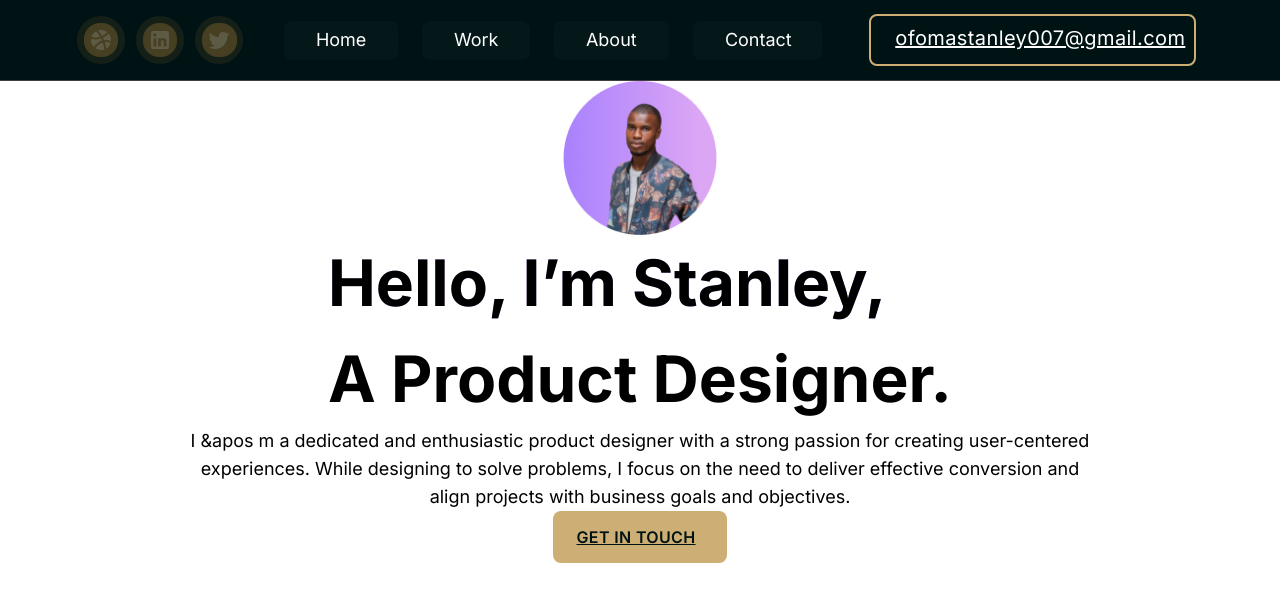
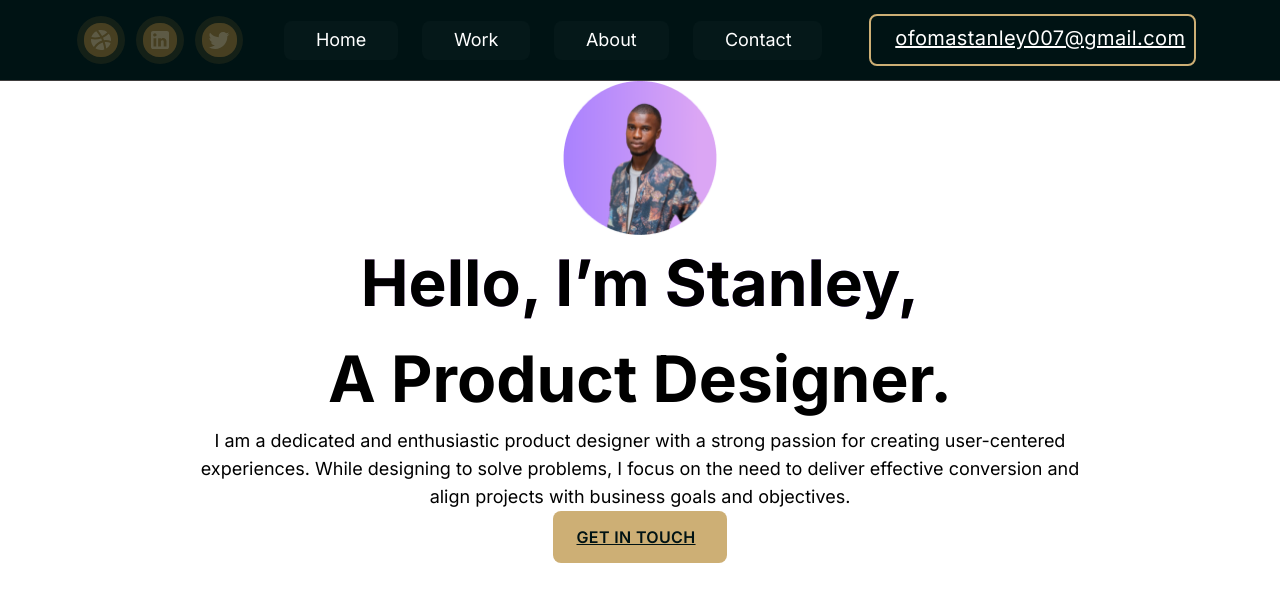
Before and after one commit to Maxwell011/portfolio-design, a Next.js app: page / in a window 1280 px wide. Shown: the top 602 px of the page. Built offline with nearby package versions, Linux system fonts and the light colour scheme.

Commit message:
Update text alignment and fix typo in page component

```diff
--- a/src/app/page.tsx
+++ b/src/app/page.tsx
@@ -9,7 +9,7 @@ export default function Home() {
         height={154.839}
         alt="Stanley Image"
       />
-      <h1 className="text-[64px] font-bold">
+      <h1 className="text-[64px] font-bold text-center">
         <span className="bg-gradient-to-r from-grapevine to-vine bg-clip-text text-transparent">
           Hello, I’m Stanley,
         </span>
@@ -17,7 +17,7 @@ export default function Home() {
       </h1>
       <p className="w-[914px] text-white text-center text-lg font-normal">
         {" "}
-        I &apos m a dedicated and enthusiastic product designer with a strong
+        I am a dedicated and enthusiastic product designer with a strong
         passion for creating user-centered experiences. While designing to solve
         problems, I focus on the need to deliver effective conversion and align
         projects with business goals and objectives.
```
